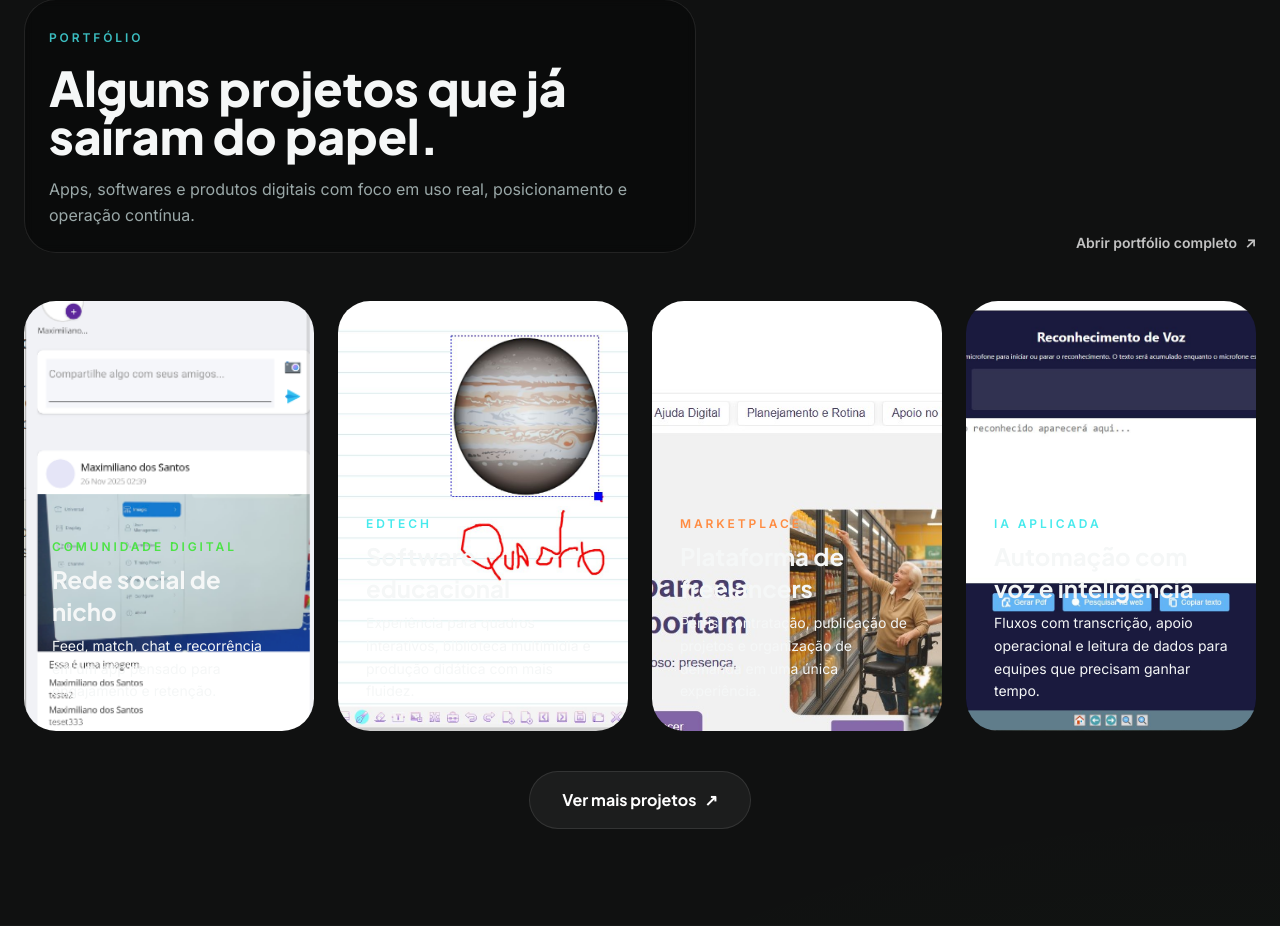
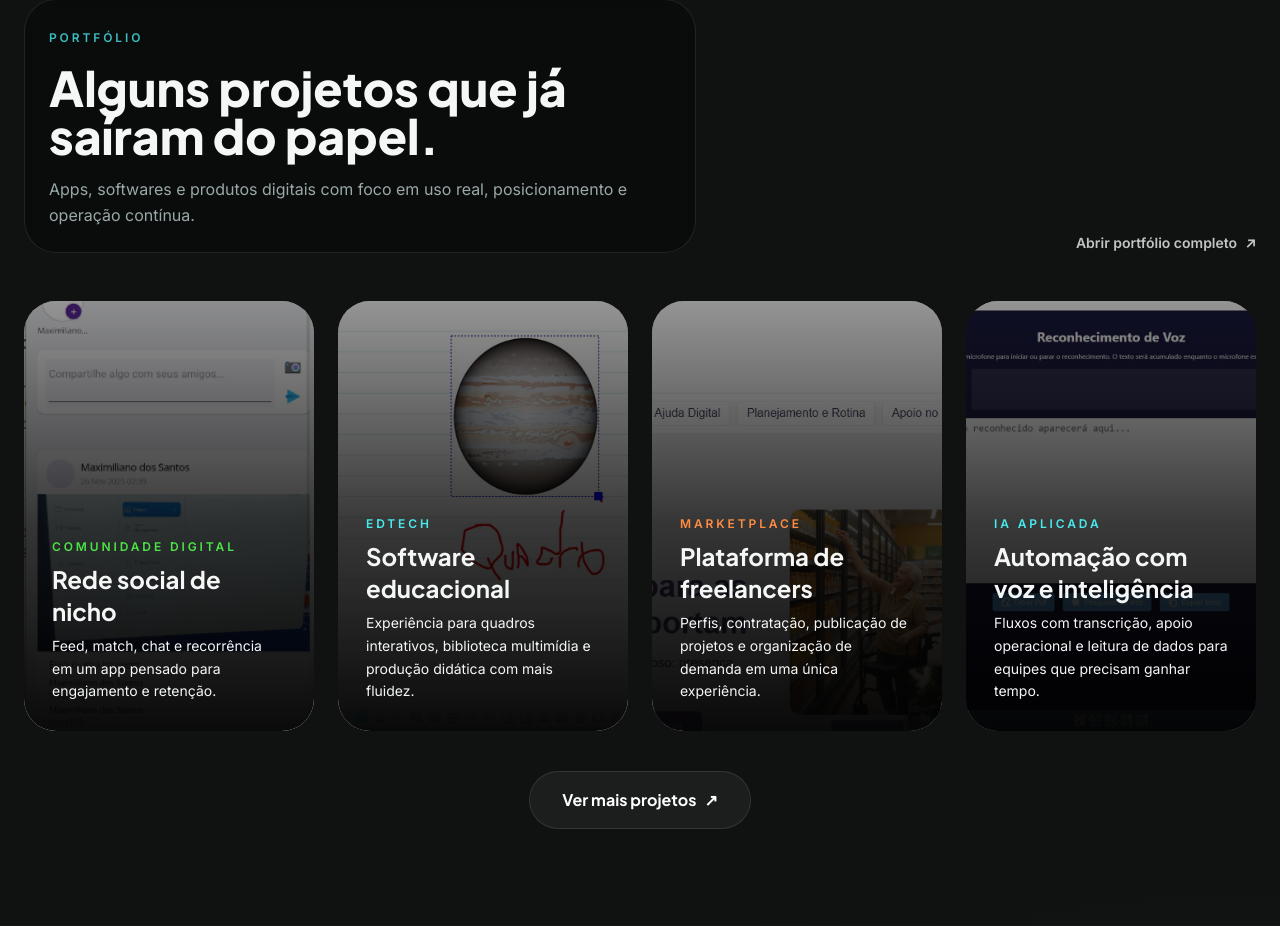
Before and after one commit to Randomizando3/IzziHub, a PHP site: page / in a window 1280 px wide. Shown: the part 2980-3906 px from the top of the page. Run offline with PHP 8.4, Linux system fonts and the light colour scheme; some libraries are stand-ins or nearby versions.

Commit message:
Corrige overlay dos cards de portfolio

```diff
--- a/index.php
+++ b/index.php
@@ -98,9 +98,11 @@
             content: "";
             position: absolute;
             inset: 0;
-            background: linear-gradient(to top, rgba(0, 0, 0, 0.92), rgba(0, 0, 0, 0.58) 46%, rgba(0, 0, 0, 0.1));
+            z-index: 1;
+            background: linear-gradient(to top, rgba(0, 0, 0, 0.96), rgba(0, 0, 0, 0.78) 48%, rgba(0, 0, 0, 0.42));
         }
-        .portfolio-card > * { position: relative; z-index: 1; }
+        .portfolio-card > img { position: relative; z-index: 0; }
+        .portfolio-copy { position: relative; z-index: 2; }
         .whatsapp-fab { box-shadow: 0 18px 45px rgba(37, 211, 102, 0.35); }
         @keyframes marquee {
             from { transform: translateX(0); }
@@ -288,7 +290,7 @@
                 <div class="grid gap-6 md:grid-cols-2 xl:grid-cols-4">
                     <article class="portfolio-card group relative overflow-hidden rounded-[2rem]">
                         <img src="imagens/cases/amora-2.jpg" alt="Rede social de nicho AmoraLovers" class="h-[430px] w-full object-cover transition duration-500 group-hover:scale-105">
-                        <div class="absolute inset-x-0 bottom-0 p-7">
+                        <div class="portfolio-copy absolute inset-x-0 bottom-0 p-7">
                             <span class="mb-2 block text-xs font-bold uppercase tracking-[0.24em] text-green">Comunidade digital</span>
                             <h3 class="font-headline text-2xl font-bold">Rede social de nicho</h3>
                             <p class="mt-2 text-sm leading-relaxed text-white/72">Feed, match, chat e recorrência em um app pensado para engajamento e retenção.</p>
@@ -296,7 +298,7 @@
                     </article>
                     <article class="portfolio-card group relative overflow-hidden rounded-[2rem]">
                         <img src="imagens/cases/unionboardsoftware-1.jpg" alt="Software educacional UnionBoard" class="h-[430px] w-full object-cover transition duration-500 group-hover:scale-105">
-                        <div class="absolute inset-x-0 bottom-0 p-7">
+                        <div class="portfolio-copy absolute inset-x-0 bottom-0 p-7">
                             <span class="mb-2 block text-xs font-bold uppercase tracking-[0.24em] text-cyan">Edtech</span>
                             <h3 class="font-headline text-2xl font-bold">Software educacional</h3>
                             <p class="mt-2 text-sm leading-relaxed text-white/72">Experiência para quadros interativos, biblioteca multimídia e produção didática com mais fluidez.</p>
@@ -304,7 +306,7 @@
                     </article>
                     <article class="portfolio-card group relative overflow-hidden rounded-[2rem]">
                         <img src="imagens/cases/app-workana-1.jpg" alt="Plataforma marketplace para freelancers" class="h-[430px] w-full object-cover transition duration-500 group-hover:scale-105">
-                        <div class="absolute inset-x-0 bottom-0 p-7">
+                        <div class="portfolio-copy absolute inset-x-0 bottom-0 p-7">
                             <span class="mb-2 block text-xs font-bold uppercase tracking-[0.24em] text-orange">Marketplace</span>
                             <h3 class="font-headline text-2xl font-bold">Plataforma de freelancers</h3>
                             <p class="mt-2 text-sm leading-relaxed text-white/72">Perfis, contratação, publicação de projetos e organização de demanda em uma única experiência.</p>
@@ -312,7 +314,7 @@
                     </article>
                     <article class="portfolio-card group relative overflow-hidden rounded-[2rem]">
                         <img src="imagens/cases/voz-1.jpg" alt="Automação com voz e inteligência aplicada" class="h-[430px] w-full object-cover transition duration-500 group-hover:scale-105">
-                        <div class="absolute inset-x-0 bottom-0 p-7">
+                        <div class="portfolio-copy absolute inset-x-0 bottom-0 p-7">
                             <span class="mb-2 block text-xs font-bold uppercase tracking-[0.24em] text-cyan">IA aplicada</span>
                             <h3 class="font-headline text-2xl font-bold">Automação com voz e inteligência</h3>
                             <p class="mt-2 text-sm leading-relaxed text-white/72">Fluxos com transcrição, apoio operacional e leitura de dados para equipes que precisam ganhar tempo.</p>
@@ -371,8 +373,8 @@
     </main>
 
     <a class="whatsapp-fab fixed bottom-6 right-6 z-50 inline-flex h-16 w-16 items-center justify-center rounded-full bg-[#25D366] text-white transition hover:scale-105" href="https://wa.me/5511982580565?text=Ol%C3%A1%2C%20quero%20falar%20com%20a%20IzziHub." target="_blank" rel="noopener" aria-label="Falar no WhatsApp">
-        <svg class="h-9 w-9 fill-current" viewBox="0 0 24 24" aria-hidden="true">
-            <path d="M.057 24l1.687-6.163C.703 16.033.156 13.988.156 11.891.156 5.331 5.494 0 12.049 0c3.181 0 6.167 1.24 8.413 3.488 2.245 2.248 3.481 5.236 3.481 8.403 0 6.561-5.338 11.892-11.893 11.892-1.99 0-3.951-.5-5.688-1.448L.057 24zm6.597-3.807c1.676.995 3.276 1.591 5.392 1.592 5.448 0 9.886-4.434 9.889-9.885.002-5.462-4.415-9.89-9.881-9.892-5.452 0-9.887 4.434-9.889 9.884 0 2.225.569 3.946 1.694 5.492l-.936 3.422 3.52-.921z"></path>
+        <svg class="h-8 w-8 fill-current" viewBox="0 0 16 16" aria-hidden="true">
+            <path d="M13.601 2.326A7.854 7.854 0 0 0 8.004 0C3.58 0 0 3.58 0 8.004a7.97 7.97 0 0 0 1.14 4.111L0 16l4.01-1.052a7.97 7.97 0 0 0 3.994 1.071h.003A7.997 7.997 0 0 0 16 8.018a7.85 7.85 0 0 0-2.399-5.692zM8.007 14.66h-.002a6.62 6.62 0 0 1-3.374-.924l-.242-.144-2.38.624.635-2.32-.157-.238a6.61 6.61 0 0 1-1.022-3.536c0-3.654 2.975-6.629 6.635-6.629a6.59 6.59 0 0 1 4.691 1.944 6.59 6.59 0 0 1 1.939 4.694c-.001 3.654-2.975 6.629-6.623 6.629zm3.636-4.974c-.198-.099-1.173-.579-1.355-.645-.182-.066-.314-.099-.446.1-.132.198-.512.645-.628.777-.115.132-.23.148-.429.05-.198-.1-.838-.308-1.596-.981-.59-.526-.99-1.173-1.106-1.372-.115-.198-.012-.304.087-.402.09-.09.198-.231.297-.347.1-.116.132-.198.198-.33.066-.132.033-.248-.017-.347-.05-.1-.446-1.074-.611-1.471-.161-.387-.325-.335-.446-.341a7.03 7.03 0 0 0-.38-.006c-.132 0-.347.05-.528.248-.182.198-.694.678-.694 1.652 0 .975.711 1.917.81 2.049.1.132 1.398 2.136 3.387 2.994.473.205.842.327 1.13.418.474.15.905.129 1.246.078.38-.057 1.174-.479 1.339-.942.165-.463.165-.86.116-.942-.05-.083-.182-.132-.38-.231z"></path>
         </svg>
     </a>
 
```
